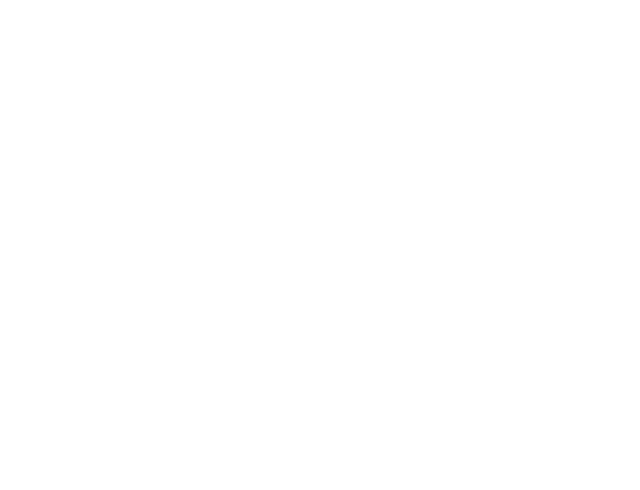
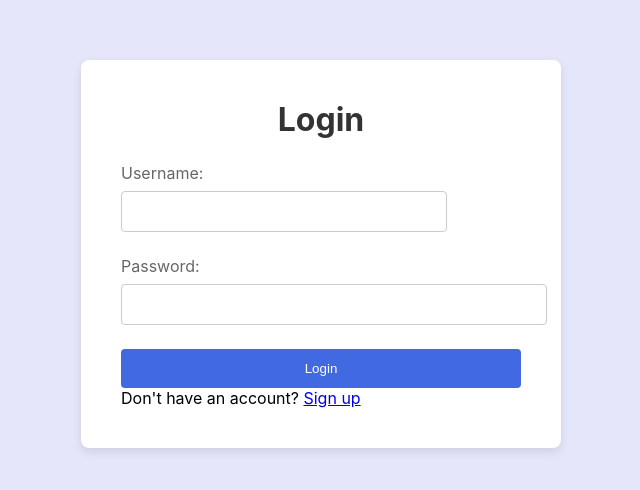
Before and after one commit to cs411-alawini/fa23-cs411-team078-Lucky, a React (Create React App) app in the folder my-app/: page / in a window 1280 px wide. Before the commit this address had no page. Shown: the part 146-636 px from the top of the page, without its empty margins (319-959 px from the left). Built offline with nearby package versions, Linux system fonts and the light colour scheme.

Commit message:
add Login page

```diff
--- a/my-app/src/App.js
+++ b/my-app/src/App.js
@@ -1,13 +1,16 @@
 import { BrowserRouter, Routes, Route } from "react-router-dom";
-import LoginPage from "./pages/LoginPage";
+import SignUp from "./pages/SignUp";
 import RestaurantListPage from "./pages/RestaurantListPage";
 import RestaurantDetailPage from "./pages/RestaurantDetailPage";
+import Login from "./pages/Login";
 
 function App() {
   return (
     <BrowserRouter>
       <Routes>
         {/* <Route index element={<LoginPage />} /> */}
+        <Route path="/" element={<Login />} />
+        <Route path="/signup" element={<SignUp />} />
         <Route path="/restaurants" element={<RestaurantListPage />} />
         <Route path="/restaurants/:id" element={<RestaurantDetailPage />} />
       </Routes>
--- /dev/null
+++ b/my-app/src/pages/Login.css
@@ -0,0 +1,55 @@
+/* Add the provided CSS here */
+.login-page {
+    display: flex;
+    justify-content: center;
+    align-items: center;
+    height: 100vh;
+    background-color: #E6E6FA; /* Lavender background */
+  }
+
+  .login-form {
+    background: white;
+    padding: 40px;
+    border-radius: 8px;
+    box-shadow: 0 4px 10px rgba(0, 0, 0, 0.1);
+    width: 100%;
+    max-width: 400px;
+  }
+
+  .login-form h1 {
+    margin-bottom: 24px;
+    text-align: center;
+    color: #333;
+  }
+
+  .form-group {
+    margin-bottom: 16px;
+  }
+
+  .form-group label {
+    display: block;
+    color: #666;
+    margin-bottom: 8px;
+  }
+
+  .form-group input {
+    width: 100%;
+    padding: 12px;
+    border: 1px solid #ccc;
+    border-radius: 4px;
+    margin-bottom: 8px;
+  }
+
+  .submit-button {
+    background-color: #4169E1; /* Royal Blue */
+    color: white;
+    border: none;
+    padding: 12px;
+    width: 100%;
+    border-radius: 4px;
+    cursor: pointer;
+  }
+
+  .submit-button:hover {
+    background-color: #3750A4; /* Darker blue */
+  }
--- /dev/null
+++ b/my-app/src/pages/Login.js
@@ -0,0 +1,39 @@
+import React from "react";
+import { Link, useNavigate } from "react-router-dom";
+import './Login.css'; // Import the CSS file here
+
+function Login() {
+    let navigate = useNavigate();
+
+    const handleLogin = (e) => {
+        // e.preventDefault();
+        // Perform login logic here
+        // ...
+
+        // Navigate to another page on successful login
+        navigate('/restaurants');
+    };
+
+    return (
+        <div className="login-page">
+        <form className="login-form">
+            <h1>Login</h1>
+            <div className="form-group">
+            <label>Username:</label>
+            <input type="text" name="username" />
+            </div>
+            <div className="form-group">
+            <label>Password:</label>
+            <input type="password" name="password" />
+            </div>
+            {/* <button type="submit" className="submit-button" onSubmit={handleLogin}>Login</button> */}
+            <button className="submit-button" onClick={handleLogin}>Login</button>
+            <p>
+            Don't have an account? <Link to="/signup">Sign up</Link>
+            </p>
+        </form>
+        </div>
+  );
+}
+
+export default Login;
--- a/my-app/src/pages/LoginPage.js
+++ b/my-app/src/pages/SignUp.js
@@ -1,8 +1,8 @@
 // LoginPage.js
 import React from 'react';
-import './LoginPage.css'; // Make sure to create a corresponding CSS file
+import './SignUp.css'; // Make sure to create a corresponding CSS file
 
-function LoginPage() {
+function SignUp() {
   const handleLogin = (event) => {
     event.preventDefault();
     // Logic for handling login
@@ -33,4 +33,4 @@
   );
 }
 
-export default LoginPage;
+export default SignUp;
```
Also changed, not shown: my-app/src/pages/SignUp.css (renamed from my-app/src/pages/LoginPage.css).
